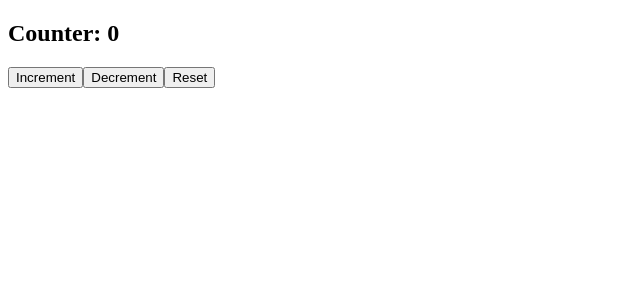
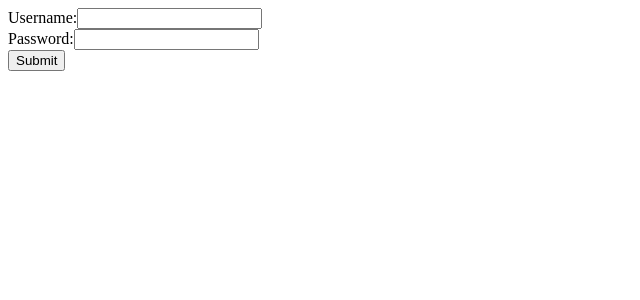
Before and after one commit to monica-lucaci/develhope-react, a React (Vite) app in the folder my-app/: page / in a window 1280 px wide. Shown: the top 300 px of the page, without its empty margins (0-640 px from the left). Built offline with nearby package versions, Linux system fonts and the light colour scheme.

Commit message:
Custom hook controlled form

```diff
--- a/my-app/src/App.jsx
+++ b/my-app/src/App.jsx
@@ -1,10 +1,11 @@
 
-import HookCounter from "./HookCounter";
+
+import MyFormHook from "./MyFormHook";
 
 const App = () => {
   return (
     <>
-     <HookCounter />
+     <MyFormHook />
     </>
   );
 };
--- /dev/null
+++ b/my-app/src/MyFormHook.jsx
@@ -0,0 +1,38 @@
+import React from "react";
+import useFormInput from "./useFormInput";
+
+const MyFormHook = () => {
+  const username = useFormInput("");
+  const password = useFormInput("");
+
+  const handleSubmit = (e) => {
+    e.preventDefault();
+    console.log("Username:", username.value);
+    console.log("Password:", password.value);
+
+  };
+
+  return (
+    <form onSubmit={handleSubmit}>
+      <div>
+        <label htmlFor="username">Username:</label>
+        <input
+          type="text"
+          id="username"
+          {...username}
+        />
+      </div>
+      <div>
+        <label htmlFor="password">Password:</label>
+        <input
+          type="password"
+          id="password"
+          {...password}
+        />
+      </div>
+      <button type="submit">Submit</button>
+    </form>
+  );
+};
+
+export default MyFormHook;
--- /dev/null
+++ b/my-app/src/useFormInput.js
@@ -0,0 +1,16 @@
+import { useState } from "react";
+
+const useFormInput = (initialValue) => {
+  const [value, setValue] = useState(initialValue);
+
+  const handleChange = (e) => {
+    setValue(e.target.value);
+  };
+
+  return {
+    value,
+    onChange: handleChange,
+  };
+};
+
+export default useFormInput;
```
